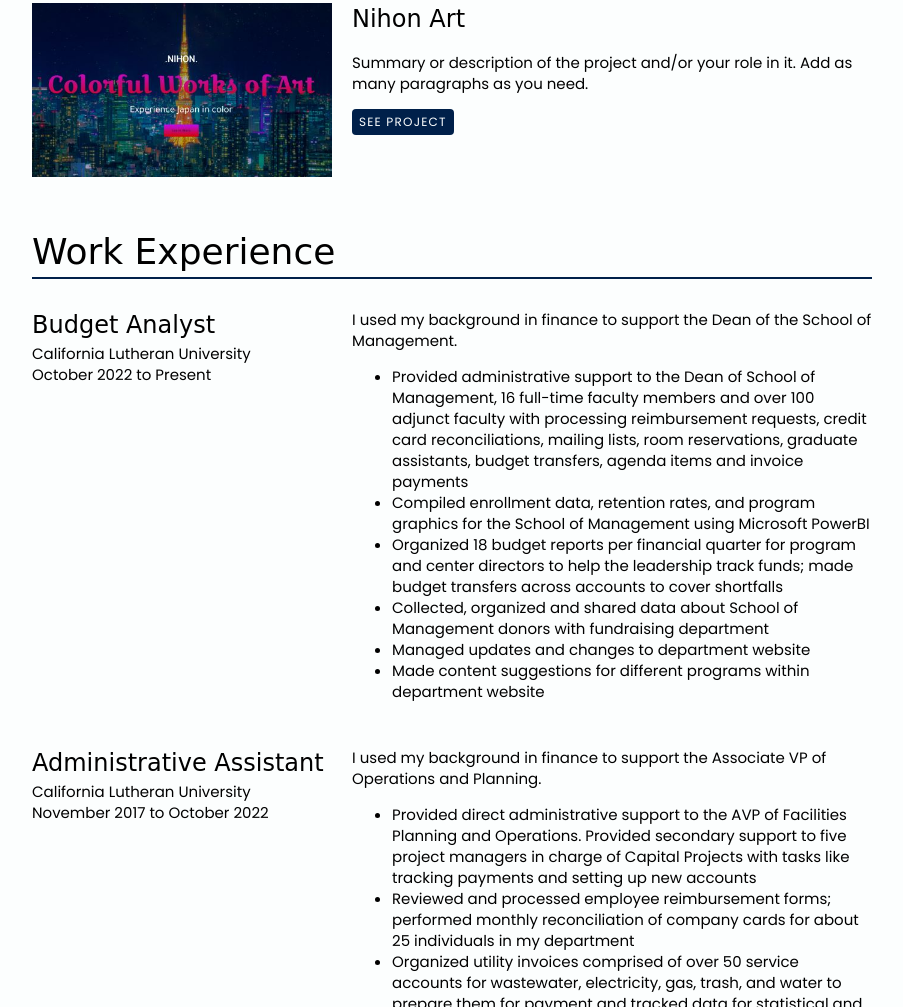
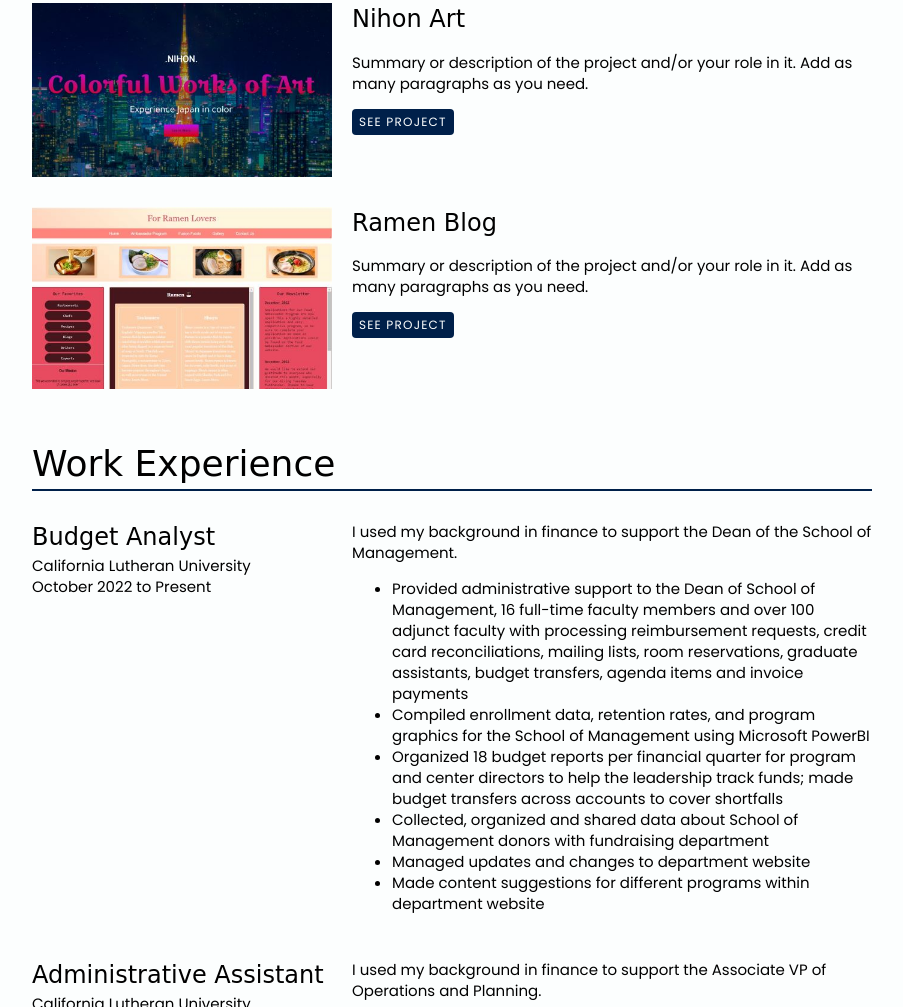
Before and after one commit to apcastillo11/personal-site, a plain HTML site: page resume.html in a window 1280 px wide. Shown: the part 1255-2262 px from the top of the page, without its empty margins (188-1091 px from the left). Drawn offline with Linux system fonts and the light colour scheme; a web font is replaced by a local one.

Commit message:
Added ramen project

```diff
--- a/resume.html
+++ b/resume.html
@@ -95,7 +95,7 @@
             <img
               src="./images/project-website-tokyo-small.jpg"
               srcset="./images/project-website-tokyo-large.jpg 2x"
-              alt="Beautiful building across river with calm sky"
+              alt="Project dedicated to exploring art museums in Japan"
               width=""
               height=""
             />
@@ -108,6 +108,27 @@
             <a
               class="btn"
               href="https://euphonious-ganache-01aefc.netlify.app/"
+              target="_blank"
+              >See Project</a
+            >
+          </section>
+          <section class="project-item">
+            <img
+              src="./images/ramen-small.jpg"
+              srcset="./images/ramen-large.jpg 2x"
+              alt="Blog dedicated to ramen"
+              width=""
+              height=""
+            />
+            <h3>Ramen Blog</h3>
+            <p>
+              Summary or description of the project and/or your role in it. Add
+              as many paragraphs as you need.
+            </p>
+            <!-- link to project -->
+            <a
+              class="btn"
+              href="https://stellular-macaron-2811da.netlify.app/"
               target="_blank"
               >See Project</a
             >
```
Also changed, not shown: images/ramen-large.jpg (added), images/ramen-small.jpg (added).
